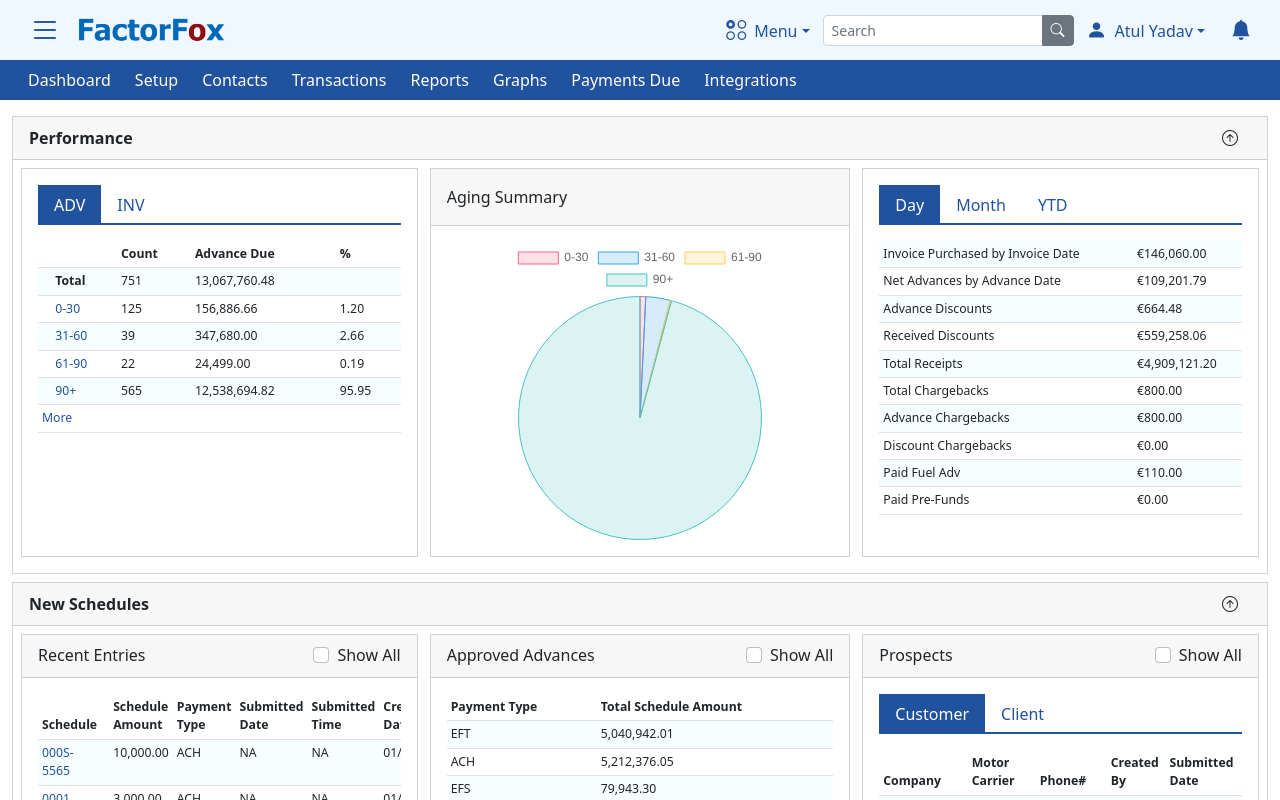
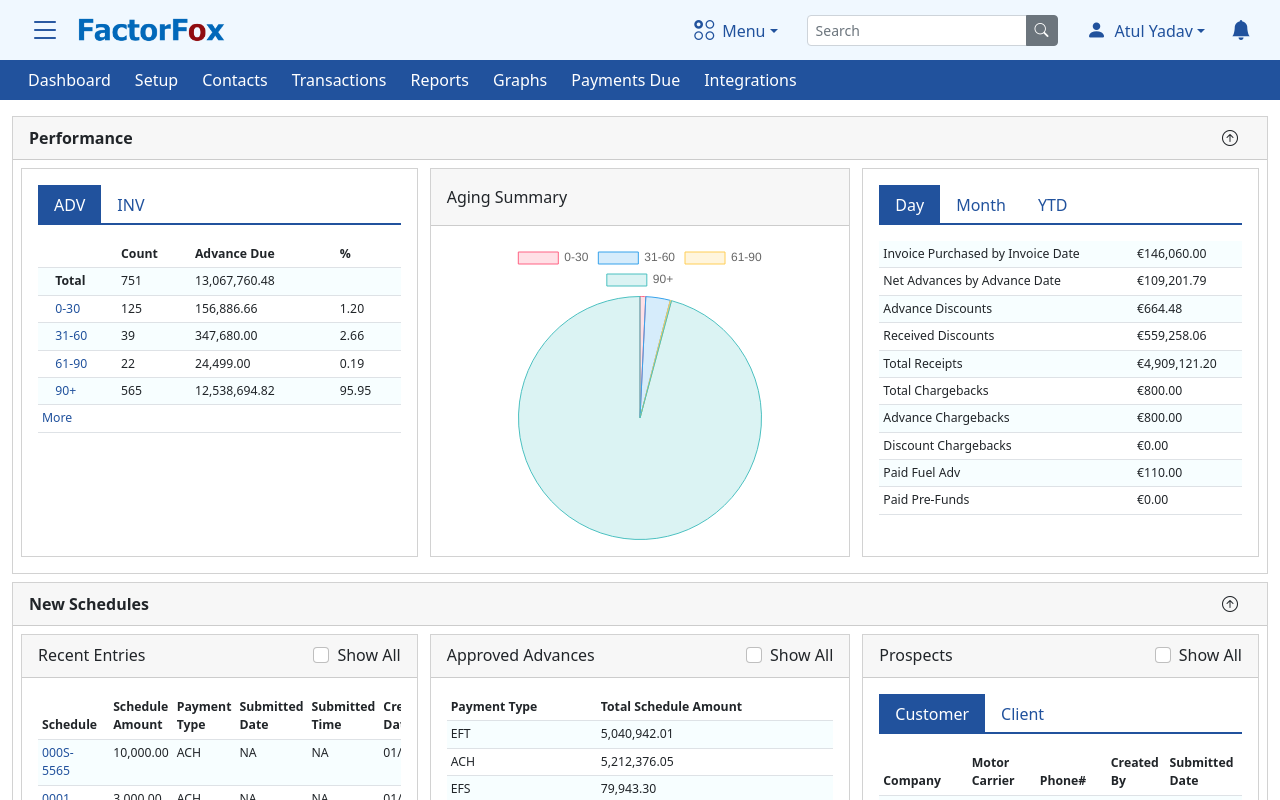
Before and after one commit to skypears/FactorFox-Dashboard, a React (Vite) app: page / in a window 1280 px wide. Shown: the top 800 px of the page. Built offline with nearby package versions, Linux system fonts and the light colour scheme.

Commit message:
--added padding

```diff
--- a/src/components/Main/Header.jsx
+++ b/src/components/Main/Header.jsx
@@ -53,7 +53,7 @@ const Header = (args) => {
           </UncontrolledDropdown>
         </Nav>
       </div>
-      <div className="search-section d-none d-md-block">
+      <div className="search-section d-none d-md-block px-4">
         <InputGroup size="sm">
           <Input placeholder="Search" />
           <Button>
```
